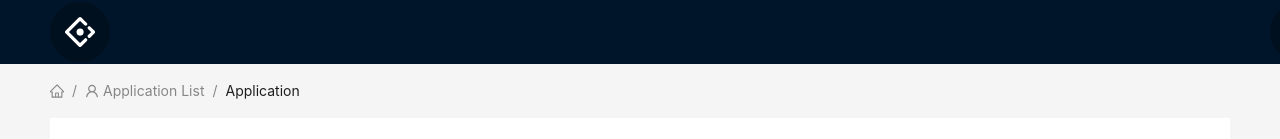
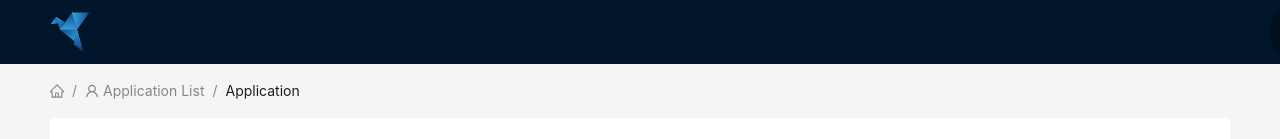
Before and after one commit to DzianisBoika/Survey_app, a React (Create React App) app: page / in a window 1280 px wide. Shown: the top 139 px of the page. Built offline with nearby package versions, Linux system fonts and the light colour scheme.

Commit message:
изменила лого

```diff
--- a/src/Layouts/Header.tsx
+++ b/src/Layouts/Header.tsx
@@ -2,6 +2,7 @@ import React from 'react';
 import stylesheet from '../Assets/Styles/Header.module.scss';
 import { Layout } from 'antd';
 import { AntDesignOutlined, LogoutOutlined } from '@ant-design/icons';
+import Logo from '../Assets/img/logo.svg';
 import { Avatar } from 'antd';
 const { Header } = Layout;
 
@@ -9,18 +10,15 @@ const { Header } = Layout;
 
 const HeaderApp: React.FC = () => {
     return (
-    <Header className={stylesheet.Header}>
-        <div className={stylesheet.container}>
-        <Avatar
-            size={60}
-          icon={<AntDesignOutlined />} // лого
-        />
+        <Header className={stylesheet.Header}>
+            <div className={stylesheet.container}>
 
+            <img src={Logo} alt="Logo"  height={40} />
         </div>
 
         <Avatar
-        size={60}
-        icon={<LogoutOutlined />} // кнопка выхода
+            size={60}
+            icon={<LogoutOutlined />} // кнопка выхода
         />
     </Header>
     );
```
Also changed, not shown: src/Assets/img/logo.svg (added).
